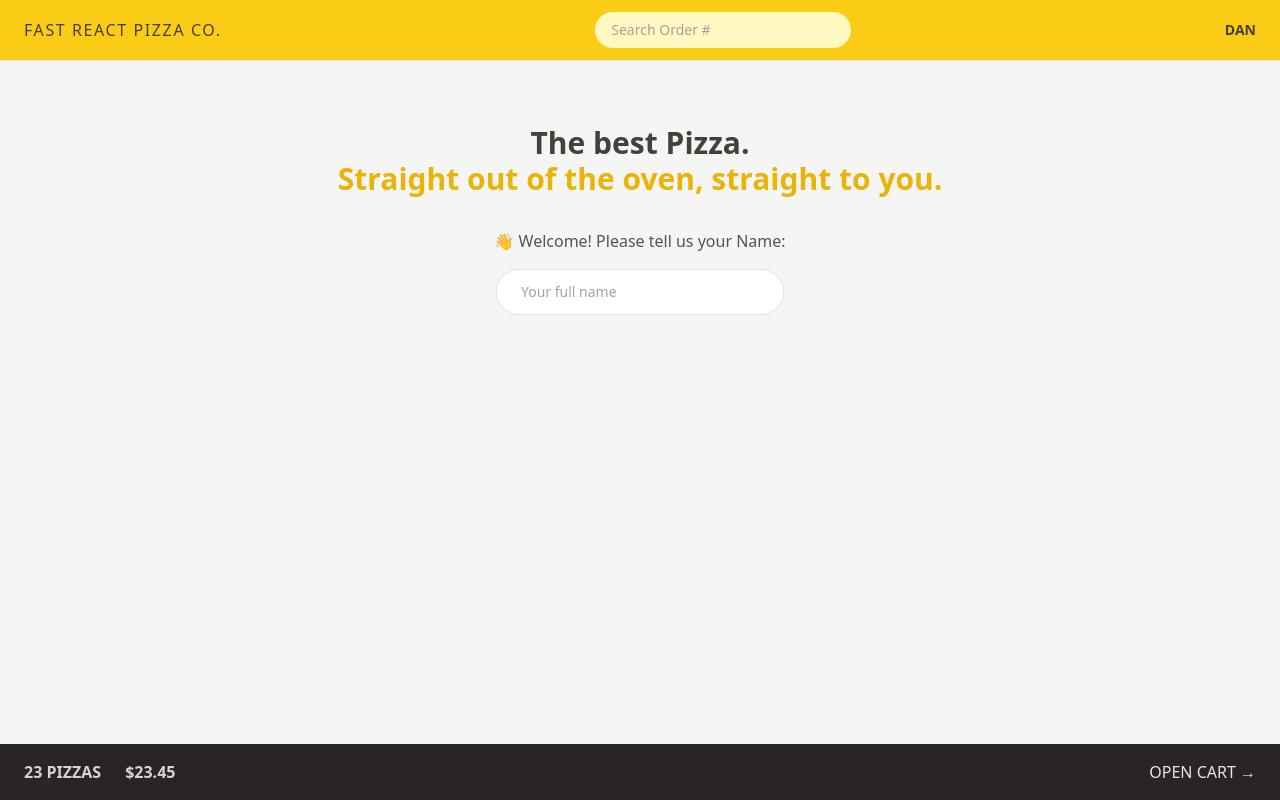
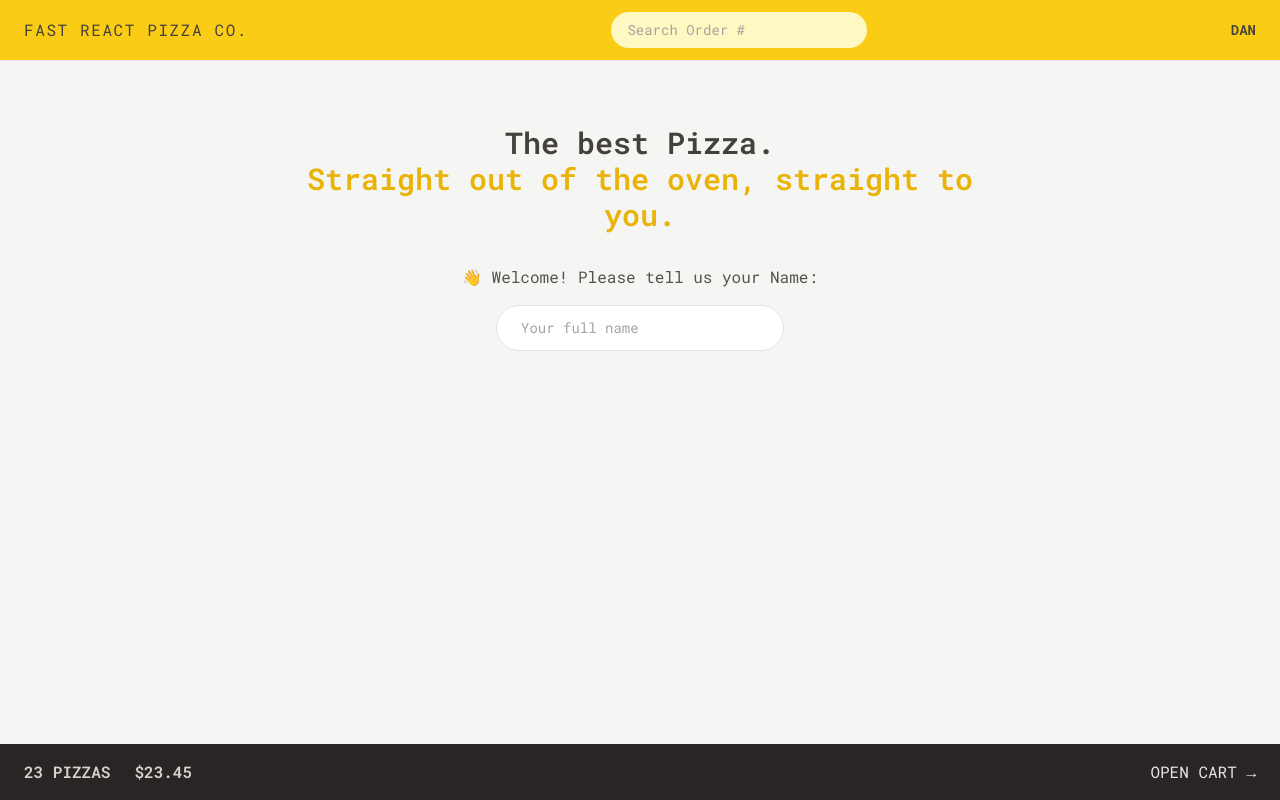
Before and after one commit to dan-chui/fast-react-pizza, a React (Vite) app: page / in a window 1280 px wide. Built offline with nearby package versions, Linux system fonts and the light colour scheme.

Commit message:
add Loader and edit Tailwind config

```diff
--- a/index.html
+++ b/index.html
@@ -4,6 +4,13 @@
     <meta charset="UTF-8" />
     <link rel="icon" type="image/png" href="/favicon.ico" />
     <meta name="viewport" content="width=device-width, initial-scale=1.0" />
+    <link rel="preconnect" href="https://fonts.googleapis.com" />
+    <link rel="preconnect" href="https://fonts.gstatic.com" crossorigin />
+    <link
+      href="https://fonts.googleapis.com/css2?family=Roboto+Mono:wght@300;400;500;600;700&display=swap"
+      rel="stylesheet"
+    />
+
     <title>Fast React Pizza</title>
   </head>
   <body class="bg-stone-100 text-stone-700">
--- a/src/index.css
+++ b/src/index.css
@@ -6,13 +6,12 @@
   .input {
     @apply w-full rounded-full border border-stone-200 px-4 py-2 text-sm transition-all duration-300 placeholder:text-stone-400 focus:outline-none focus:ring focus:ring-yellow-400 md:px-6 md:py-3;
   }
-}
 
   /* https://dev.to/afif/i-made-100-css-loaders-for-your-next-project-4eje */
   .loader {
     width: 45px;
     aspect-ratio: 0.75;
-  --c: no-repeat linear-gradient(#333 0 0);
+    --c: no-repeat linear-gradient(theme(colors.stone.800) 0 0);
     background:
       var(--c) 0% 50%,
       var(--c) 50% 50%,
@@ -47,3 +46,4 @@
         100% 100%;
     }
   }
+}
--- a/src/ui/Loader.jsx
+++ b/src/ui/Loader.jsx
@@ -1,5 +1,9 @@
 function Loader() {
-  return <div className="loader"></div>;
+  return (
+    <div className="absolute inset-0 flex items-center justify-center bg-slate-200/20 backdrop-blur-sm">
+      <div className="loader"></div>
+    </div>
+  );
 }
 
 export default Loader;
--- a/tailwind.config.js
+++ b/tailwind.config.js
@@ -1,8 +1,17 @@
 /** @type {import('tailwindcss').Config} */
+// eslint-disable-next-line
 export default {
   content: ["./index.html", "./src/**/*.{js,ts,jsx,tsx}"],
   theme: {
-    extend: {},
+    fontFamily: {
+      sans: "Roboto Mono, monospace",
+    },
+
+    extend: {
+      height: {
+        screen: "100dvh",
+      },
+    },
   },
   plugins: [],
 };
```
Lines whose indentation alone changed are shown as unchanged.
